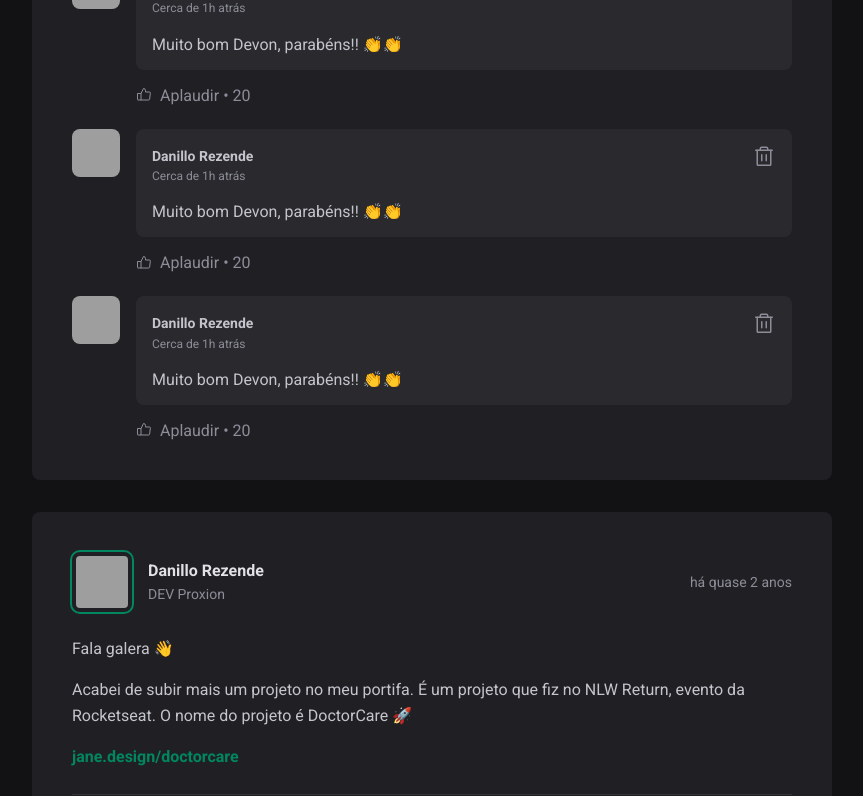
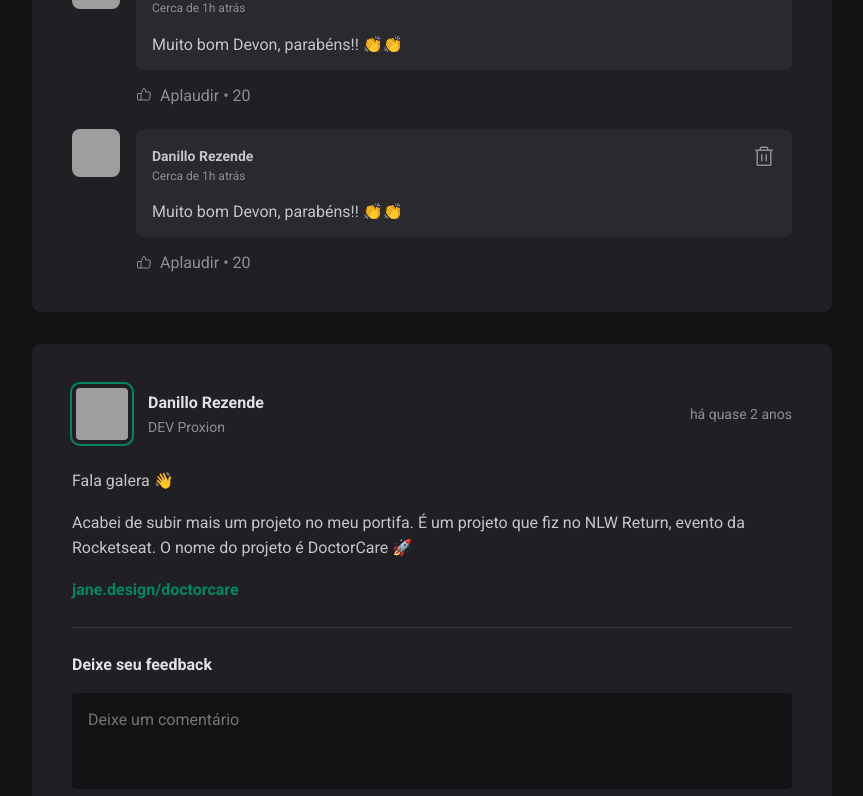
Before and after one commit to DanilloRezende/01-react_ignite_2023, a React (Vite) app in the folder 01-fundamentos-reactjs/: page / in a window 1280 px wide. Shown: the part 624-1420 px from the top of the page, without its empty margins (352-1215 px from the left). Built offline with nearby package versions, Linux system fonts and the light colour scheme; grey boxes are pictures that could not be loaded.

Commit message:
Estado (useState)

```diff
--- a/01-fundamentos-reactjs/src/components/Post.jsx
+++ b/01-fundamentos-reactjs/src/components/Post.jsx
@@ -6,9 +6,16 @@
 import { Avatar } from './Avatar';
 import { format, formatDistanceToNow } from 'date-fns';
 import ptBR from 'date-fns/locale/pt-BR';
+import { useState } from 'react';
 
 // eslint-disable-next-line react/prop-types
 export function Post({ author, publishedAt, content }) {
+
+  const [comments, setComments] = useState([
+    1,
+    2,
+  ]);
+
   const publishedDateFormatted = format(publishedAt, "d 'de' LLLL 'às' HH:mm'h'", {
     locale: ptBR,
   });
@@ -17,6 +24,12 @@
     locale: ptBR,
     addSuffix: true
   });
+
+  function handleCrateNewComment() {
+    event.preventDefault()
+
+    setComments([...comments, comments.length + 1]);
+  }
 
   return (
     <article className={styles.post}>
@@ -44,7 +57,7 @@
           })}
       </div>
 
-      <form className={styles.commentForm}>
+      <form onSubmit={handleCrateNewComment} className={styles.commentForm}>
         <strong>Deixe seu feedback</strong>
 
         <textarea
@@ -57,9 +70,9 @@
       </form>
 
       <div className={styles.commentList}>
-        <Comment />
-        <Comment />
-        <Comment />
+        {comments.map(comment => {
+            return <Comment />
+          })}
       </div>
     </article>
   )
```
